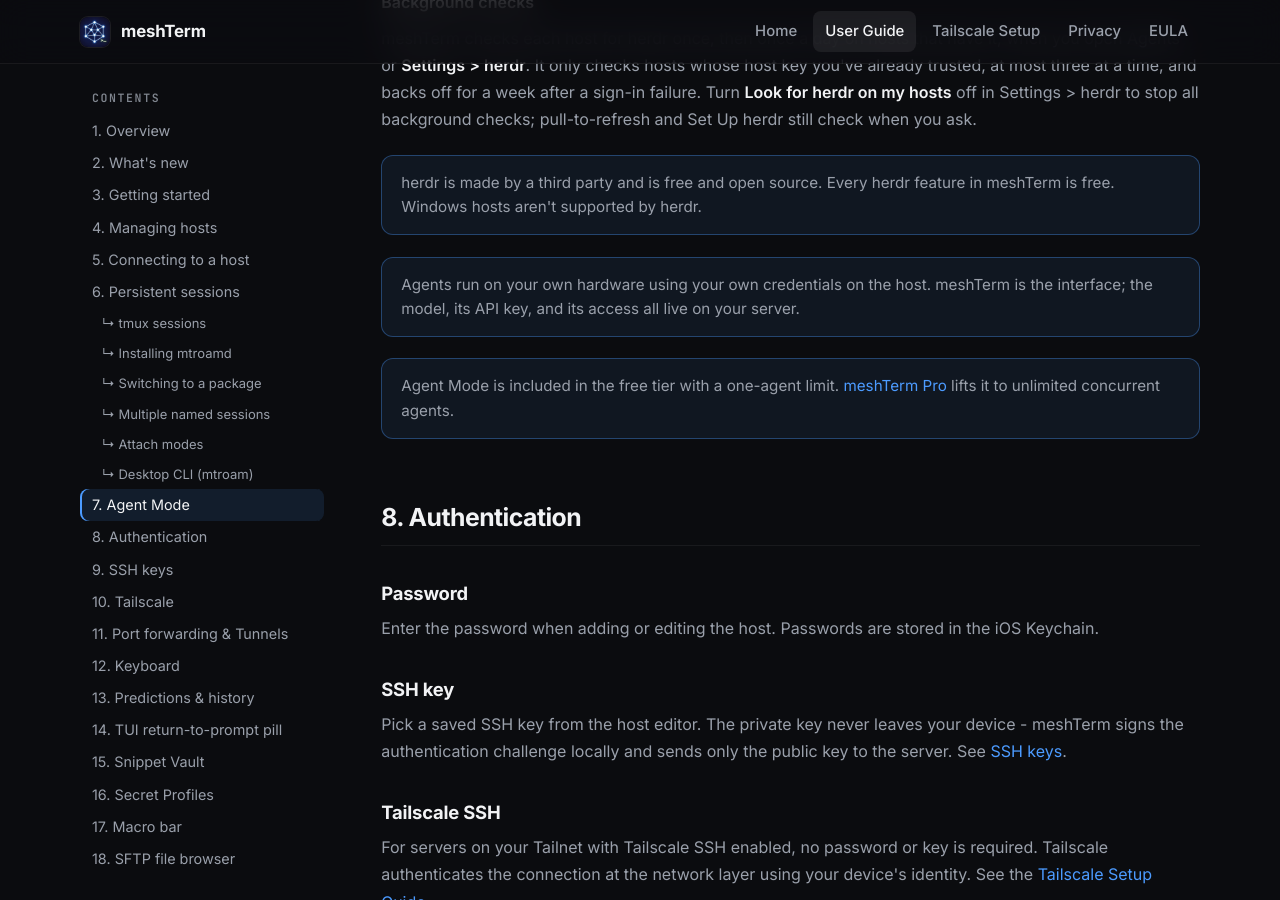
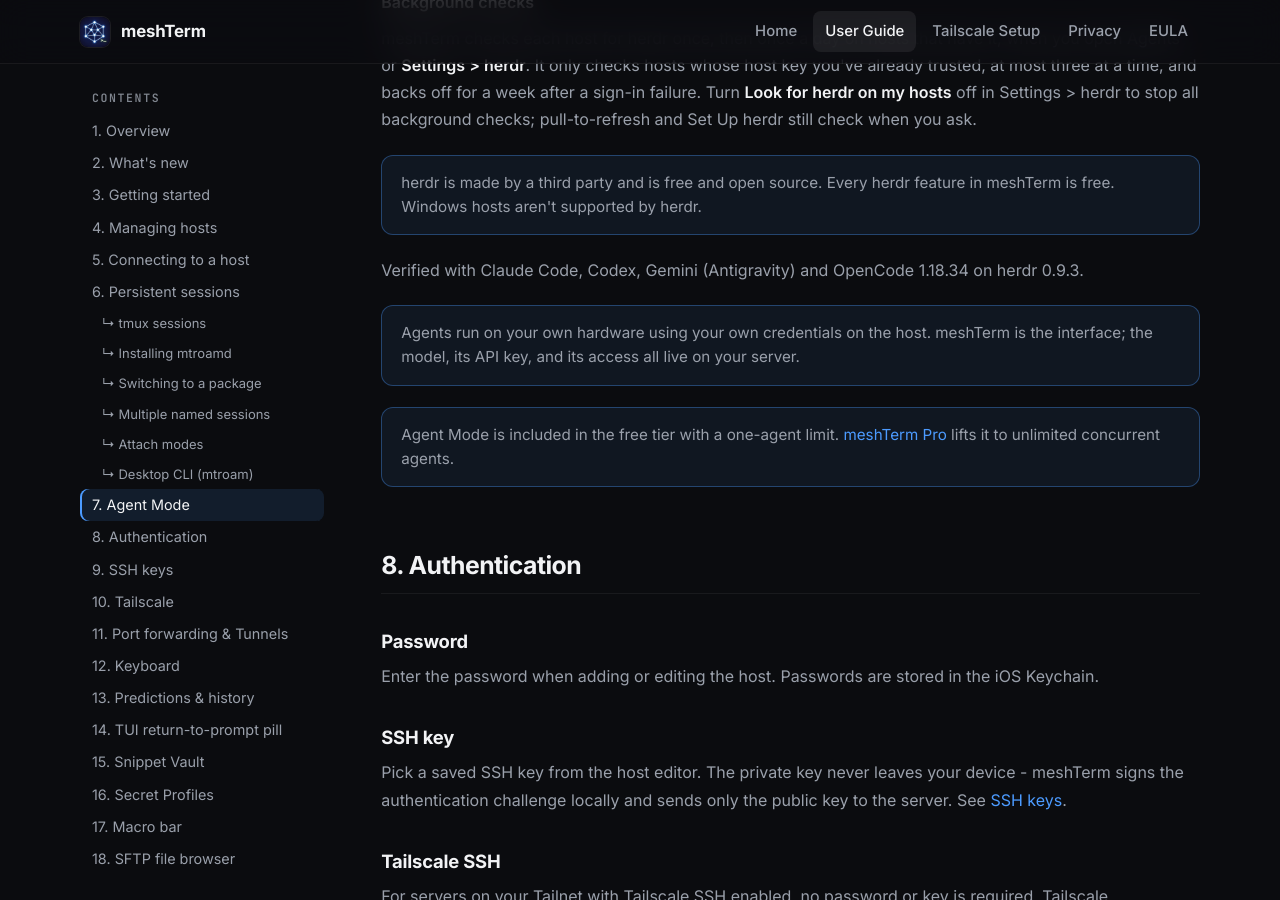
Before and after one commit to JBetchGH/meshterm-docs, a Jekyll site: the page built from meshterm.html, in a window 1280 px wide and 900 px high, scrolled down 21421 px. Built offline with Jekyll 4.4.1, drawn with Linux system fonts in a browser that asks for light colours.

Commit message:
Docs: herdr: verified agents and versions
Co-Authored-By: Claude Opus 5.5 <noreply@anthropic.com>

```diff
--- a/meshterm.html
+++ b/meshterm.html
@@ -547,6 +547,7 @@ services.mtroamd = { enable = true; users = [ "you" ]; };</pre>
       <div class="callout info">
         herdr is made by a third party and is free and open source. Every herdr feature in meshTerm is free. Windows hosts aren't supported by herdr.
       </div>
+      <p>Verified with Claude Code, Codex, Gemini (Antigravity) and OpenCode 1.18.34 on herdr 0.9.3.</p>
 
       <div class="callout info">
         Agents run on your own hardware using your own credentials on the host. meshTerm is the interface; the model, its API key, and its access all live on your server.
```
